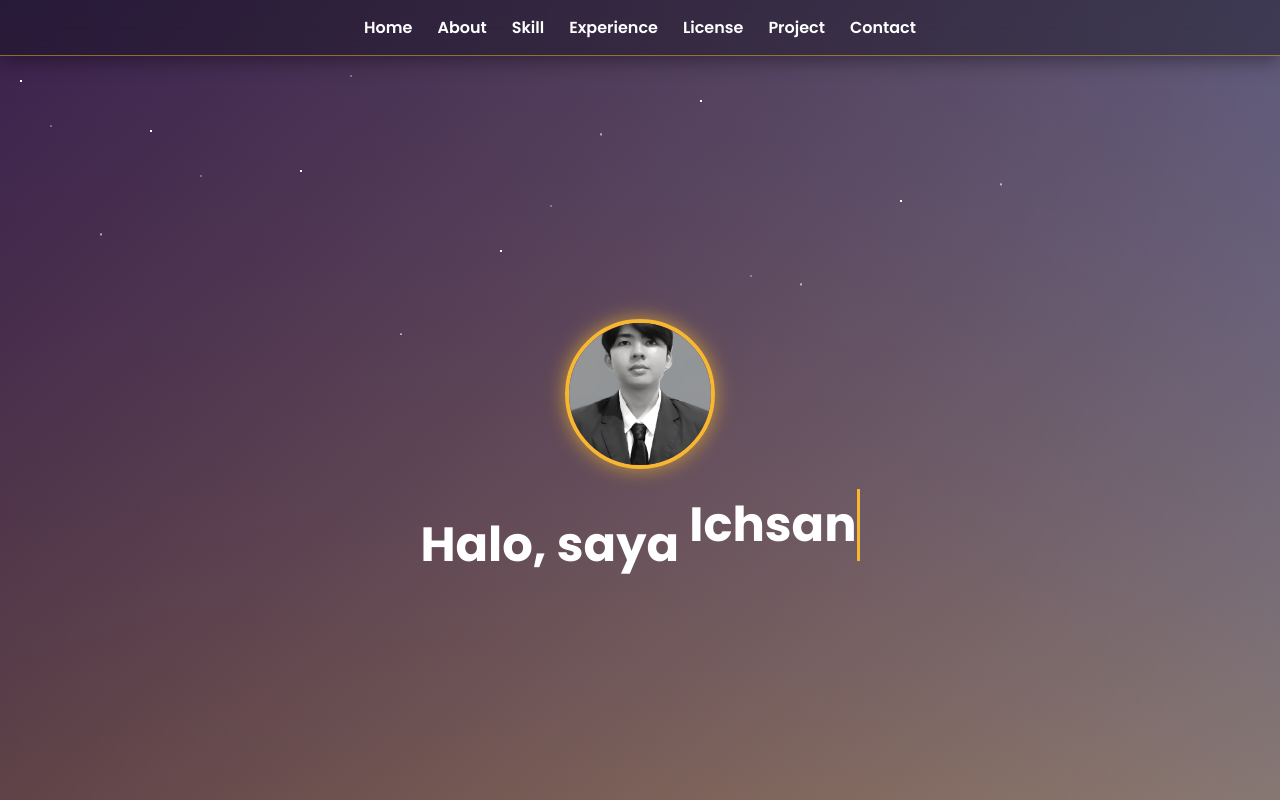
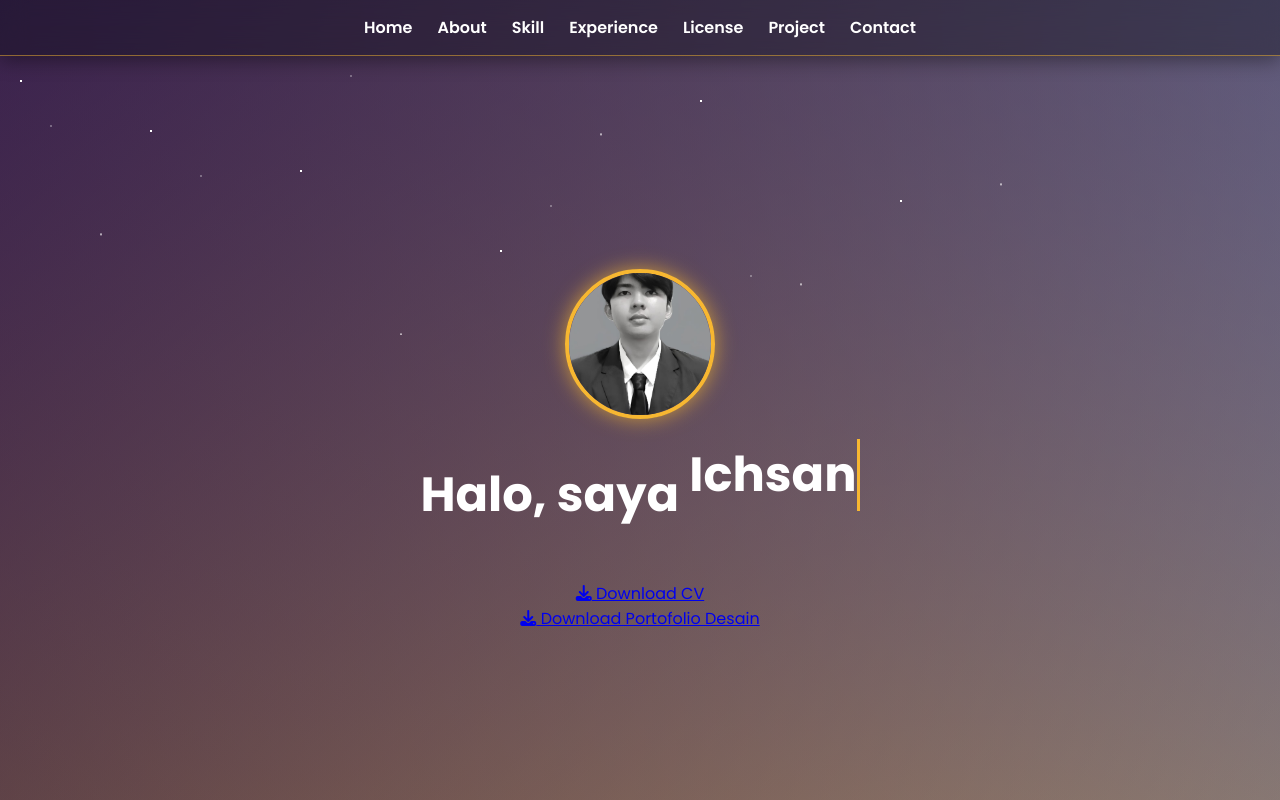
Before and after one commit to ichsanmaulana166/ichsanmaulana166.github.io, a plain HTML site: page index.html in a window 1280 px wide. Shown: the top 800 px of the page. Drawn offline with Linux system fonts and the light colour scheme.

Commit message:
index.html

```diff
--- a/index.html
+++ b/index.html
@@ -28,6 +28,14 @@
     <div>
       <div class="profile-pic"><img src="foto.jpeg" alt="Foto Profil"></div>
       <h1>Halo, saya <span class="typing" data-words="Ichsan Maulana"></span></h1>
+            <br><br>
+      <a href="lisensi/CV_Ichsan Maulana.pdf" download class="download-btn">
+  <i class="fas fa-download"></i> Download CV
+</a>
+<br>
+      <a href="lisensi/PORTOFOLIO DESAIN GRAFIS.pdf" download class="download-btn">
+  <i class="fas fa-download"></i> Download Portofolio Desain
+</a>
     </div>
   </header>
 
```
